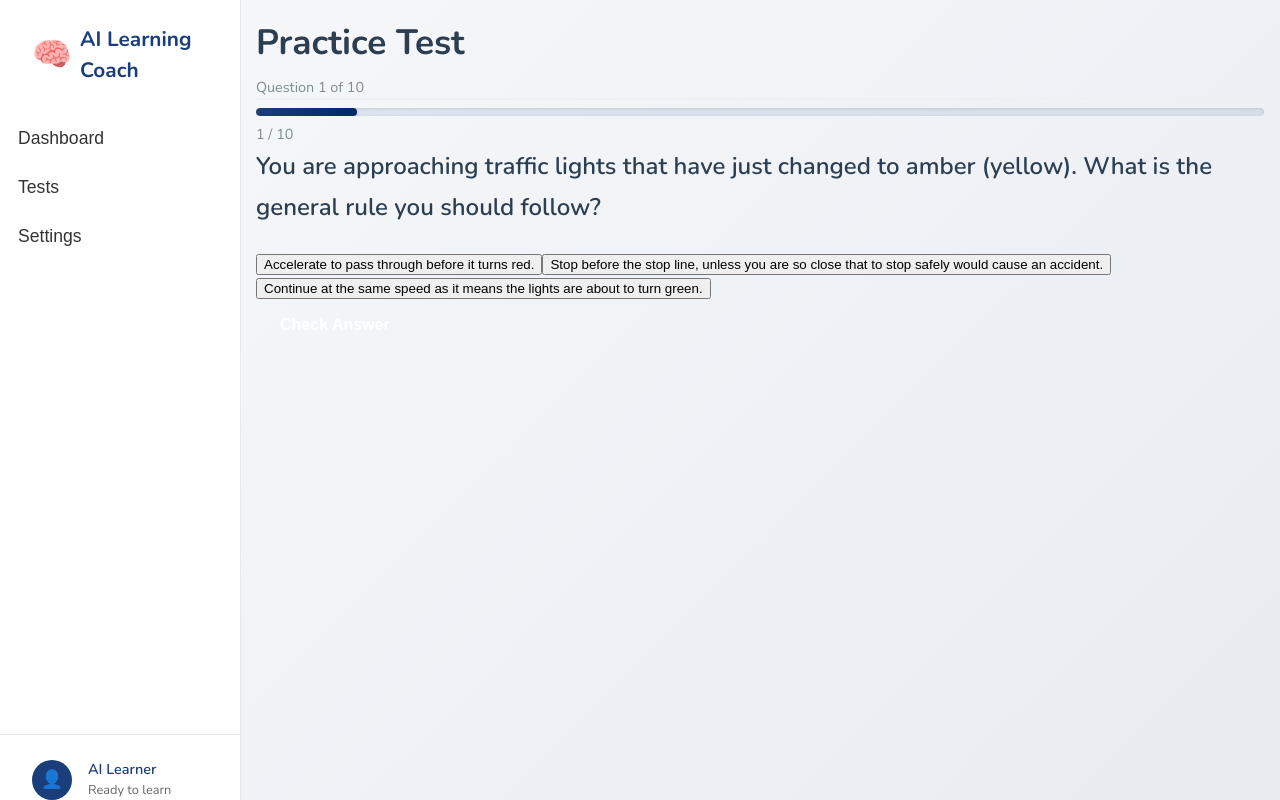
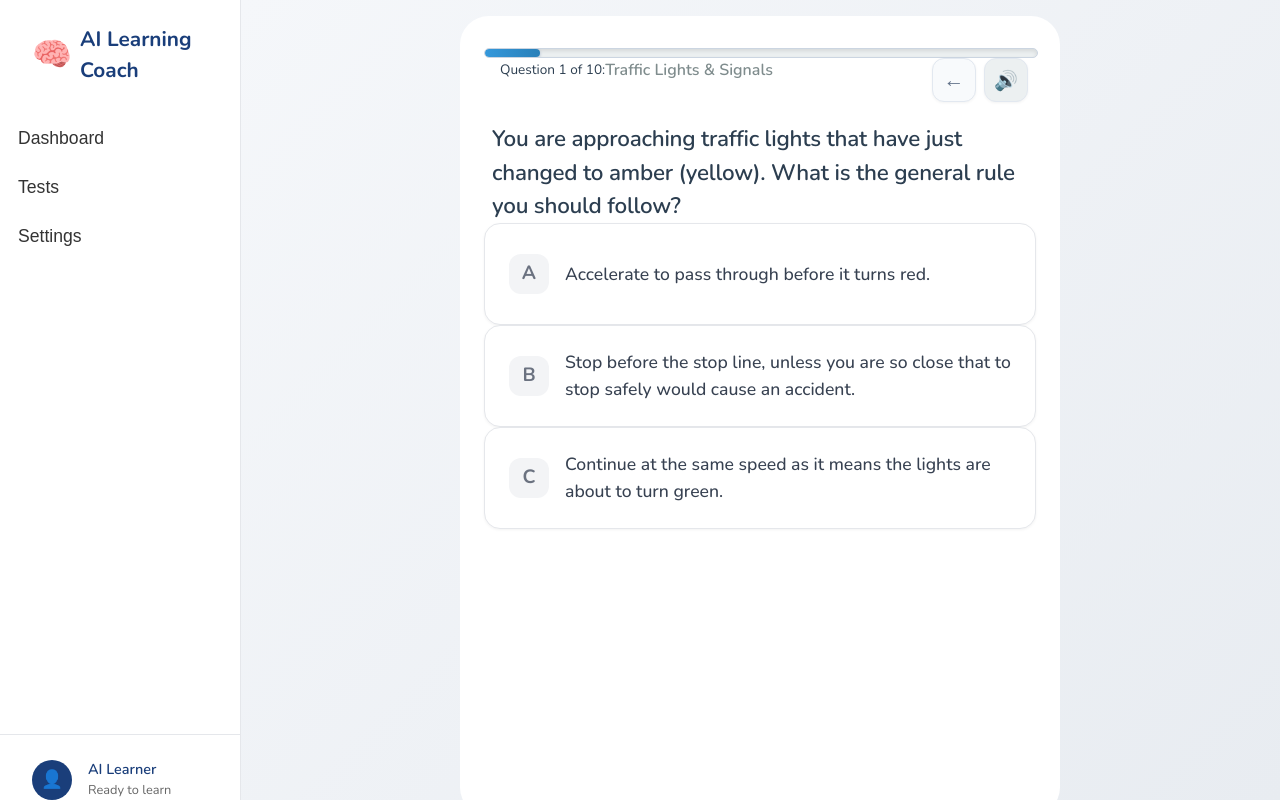
Before and after one commit to fullcircleAI/cbr-ai-coach, a React (Create React App) app: page /practice/1 in a window 1280 px wide. Built offline with nearby package versions, Linux system fonts and the light colour scheme.

Commit message:
Simplify test buttons to show only name and time, add complete PracticeTest functionality matching old app exactly

```diff
--- a/src/components/PracticeTest.tsx
+++ b/src/components/PracticeTest.tsx
@@ -19,12 +19,14 @@ export const PracticeTest: React.FC = () => {
   const { testId } = useParams<{ testId: string }>();
   const navigate = useNavigate();
   const [questions, setQuestions] = useState<Question[]>([]);
-  const [currentQuestion, setCurrentQuestion] = useState(0);
+  const [currentQuestionIndex, setCurrentQuestionIndex] = useState(0);
   const [selectedAnswer, setSelectedAnswer] = useState<string | null>(null);
-  const [showResult, setShowResult] = useState(false);
+  const [isAnswered, setIsAnswered] = useState(false);
+  const [showExplanation, setShowExplanation] = useState(false);
   const [score, setScore] = useState(0);
   const [startTime, setStartTime] = useState<number>(Date.now());
   const [testComplete, setTestComplete] = useState(false);
+  const [isMuted, setIsMuted] = useState(false);
 
   useEffect(() => {
     const loadQuestions = () => {
@@ -102,37 +104,31 @@ export const PracticeTest: React.FC = () => {
     loadQuestions();
   }, [testId]);
 
-  const handleAnswerSelect = (answerId: string) => {
-    if (!showResult) {
+  const handleAnswer = (answerId: string) => {
+    if (!isAnswered) {
       setSelectedAnswer(answerId);
-    }
-  };
+      setIsAnswered(true);
+      setShowExplanation(true);
 
-  const handleShowResult = () => {
-    if (selectedAnswer) {
-      setShowResult(true);
-      if (selectedAnswer === questions[currentQuestion].correctAnswerId) {
+      if (answerId === questions[currentQuestionIndex].correctAnswerId) {
         setScore(score + 1);
       }
     }
   };
 
-  const handleNextQuestion = () => {
-    if (currentQuestion < questions.length - 1) {
-      setCurrentQuestion(currentQuestion + 1);
+  const nextQuestion = () => {
+    if (currentQuestionIndex < questions.length - 1) {
+      setCurrentQuestionIndex(currentQuestionIndex + 1);
       setSelectedAnswer(null);
-      setShowResult(false);
+      setIsAnswered(false);
+      setShowExplanation(false);
     } else {
       setTestComplete(true);
     }
   };
 
-  const handleRetakeTest = () => {
-    window.location.reload();
-  };
-
-  const handleBackToDashboard = () => {
-    navigate('/');
+  const toggleMute = () => {
+    setIsMuted(!isMuted);
   };
 
   const getTestName = () => {
@@ -162,12 +158,23 @@ export const PracticeTest: React.FC = () => {
     }
   };
 
+  const getMotivationWord = () => {
+    const isCorrect = selectedAnswer === questions[currentQuestionIndex]?.correctAnswerId;
+    if (isCorrect) {
+      const words = ['Excellent!', 'Perfect!', 'Great!', 'Correct!', 'Well done!'];
+      return words[Math.floor(Math.random() * words.length)];
+    } else {
+      const words = ['Try again', 'Not quite', 'Incorrect', 'Wrong answer', 'Keep trying'];
+      return words[Math.floor(Math.random() * words.length)];
+    }
+  };
+
   if (questions.length === 0) {
     return (
       <div className="main-layout">
         <Navigation />
         <main className="main-content">
-          <div className="practice-test-container">
+          <div className="practice-test">
             <div style={{ textAlign: 'center', padding: '2rem' }}>
               <div>Loading questions...</div>
             </div>
@@ -186,7 +193,7 @@ export const PracticeTest: React.FC = () => {
       <div className="main-layout">
         <Navigation />
         <main className="main-content">
-          <div className="practice-test-container">
+          <div className="practice-test">
             <div className="test-result">
               <div className="result-header">
                 <h1>🎉 Test Complete!</h1>
@@ -218,10 +225,10 @@ export const PracticeTest: React.FC = () => {
               </div>
 
               <div className="result-actions">
-                <button className="action-button primary" onClick={handleRetakeTest}>
+                <button className="practice-nav-btn primary" onClick={() => window.location.reload()}>
                   🔄 Retake Test
                 </button>
-                <button className="action-button" onClick={handleBackToDashboard}>
+                <button className="practice-nav-btn" onClick={() => navigate('/')}>
                   🏠 Back to Dashboard
                 </button>
               </div>
@@ -232,93 +239,111 @@ export const PracticeTest: React.FC = () => {
     );
   }
 
-  const currentQ = questions[currentQuestion];
-  const progress = ((currentQuestion + 1) / questions.length) * 100;
+  const currentQuestion = questions[currentQuestionIndex];
+  const progress = ((currentQuestionIndex + 1) / questions.length) * 100;
+  const isCorrect = selectedAnswer === currentQuestion.correctAnswerId;
+  const motivationWord = getMotivationWord();
 
   return (
     <div className="main-layout">
       <Navigation />
       <main className="main-content">
-        <div className="practice-test-container">
-          <div className="test-header">
-            <div className="test-info">
-              <h2>{getTestName()}</h2>
-              <div className="test-progress">
-                Question {currentQuestion + 1} of {questions.length}
+        <div className="practice-test">
+          <div className="practice-progress-bar">
+            <div className="practice-progress-fill" style={{ width: `${progress}%` }} />
           </div>
+
+          <div className="practice-header-row">
+            <div className="practice-subject-row">
+              <span className="practice-question-number">
+                Question {currentQuestionIndex + 1} of {questions.length}:
+              </span>
+              <span className="practice-question-subject">{currentQuestion.subject}</span>
+            </div>
+            <div className="practice-header-controls">
+              <button
+                className="practice-exit-btn"
+                onClick={() => navigate('/')}
+                aria-label="Back to Dashboard"
+                title="Back to Dashboard"
+              >
+                ←
+              </button>
+              <button className={`practice-mute-btn${isMuted ? ' muted' : ''}`} onClick={toggleMute} aria-label={isMuted ? 'Unmute' : 'Mute'}>
+                {isMuted ? '🔇' : '🔊'}
+              </button>
             </div>
           </div>
 
-          <div className="test-progress">
-            <div className="progress-bar-bg">
-              <div
-                className="progress-bar-fill"
-                style={{ width: `${progress}%` }}
-              ></div>
-            </div>
-            <div className="progress-text">
-              {currentQuestion + 1} / {questions.length}
-            </div>
+          <div className="practice-question-text">
+            {currentQuestion.text}
           </div>
 
-          <div className="question-container">
-            <div className="question-card">
-              <div className="question-text">
-                {currentQ.text}
-              </div>
-
-              {currentQ.imageUrl && (
-                <div className="question-image">
-                  <img
-                    src={currentQ.imageUrl}
-                    alt={currentQ.imageHint || 'Question image'}
-                  />
+          {currentQuestion.imageUrl && (
+            <div className="practice-question-image">
+              <img src={currentQuestion.imageUrl} alt="question visual" style={{ maxHeight: '220px', width: 'auto', objectFit: 'contain' }} />
             </div>
           )}
 
-              <div className="answer-options">
-                {currentQ.options.map((option) => (
-                  <button
-                    key={option.id}
-                    className={`answer-option ${selectedAnswer === option.id ? 'selected' : ''}`}
-                    onClick={() => handleAnswerSelect(option.id)}
-                  >
-                    {option.text}
-                  </button>
+          <div className="practice-options-list">
+            {currentQuestion.options.map((option, idx) => (
+              <label key={option.id} className={`practice-option-label${selectedAnswer === option.id ? ' selected' : ''}${isAnswered && currentQuestion.correctAnswerId === option.id ? ' correct' : ''}${isAnswered && selectedAnswer === option.id && selectedAnswer !== currentQuestion.correctAnswerId ? ' incorrect' : ''}`}>
+                <input
+                  type="radio"
+                  name="practice-option"
+                  value={option.id}
+                  checked={selectedAnswer === option.id}
+                  onChange={() => handleAnswer(option.id)}
+                  disabled={isAnswered}
+                />
+                <span className="practice-option-letter">{String.fromCharCode(65 + idx)}</span>
+                <span className="practice-option-text">{option.text}</span>
+              </label>
             ))}
           </div>
 
-              {showResult && (
-                <div className="answer-explanation">
-                  <div className={`explanation-header ${selectedAnswer === currentQ.correctAnswerId ? 'correct' : 'incorrect'}`}>
-                    {selectedAnswer === currentQ.correctAnswerId ? '✅ Correct!' : '❌ Incorrect'}
+          {showExplanation && (
+            <div className="practice-explanation-section">
+              <div style={{ position: 'relative', display: 'flex', alignItems: 'center', justifyContent: 'center' }}>
+                {isAnswered && (
+                  <span style={{
+                    position: 'absolute',
+                    left: 0,
+                    color: isCorrect ? '#059669' : '#dc2626',
+                    background: isCorrect ? 'linear-gradient(135deg, #d1fae5 0%, #a7f3d0 100%)' : 'linear-gradient(135deg, #fee2e2 0%, #fecaca 100%)',
+                    fontSize: '0.85rem',
+                    fontWeight: 600,
+                    marginRight: '0.7rem',
+                    minWidth: 0,
+                    whiteSpace: 'nowrap',
+                    borderRadius: '8px',
+                    padding: '0.25em 0.6em',
+                    display: 'inline-block',
+                    boxShadow: isCorrect ? '0 1px 4px rgba(5, 150, 105, 0.2)' : '0 1px 4px rgba(220, 38, 38, 0.2)',
+                    border: isCorrect ? '1px solid #a7f3d0' : '1px solid #fecaca',
+                    textTransform: 'uppercase',
+                    letterSpacing: '0.3px',
+                  }}>
+                    {motivationWord}
+                  </span>
+                )}
+                <div className="practice-explanation-label" style={{ fontSize: '1rem', margin: '0 auto' }}>Explanation</div>
               </div>
-                  <div className="explanation-text">
-                    {currentQ.explanation}
-                  </div>
+              <div className="practice-explanation-text" style={{ fontSize: '0.95rem' }}>{currentQuestion.explanation}</div>
             </div>
           )}
 
-              <div className="question-actions">
-                {!showResult ? (
+          {/* Always show Next button after answering */}
+          {isAnswered && (
+            <div style={{ display: 'flex', justifyContent: 'center', marginTop: '0' }}>
               <button
-                    className="action-button"
-                    onClick={handleShowResult}
-                    disabled={!selectedAnswer}
+                className="practice-nav-btn"
+                onClick={nextQuestion}
               >
-                    Check Answer
+                {currentQuestionIndex < questions.length - 1 ? 'Next' : 'Finish'}
               </button>
-                ) : (
-                  <button
-                    className="action-button"
-                    onClick={handleNextQuestion}
-                  >
-                    {currentQuestion < questions.length - 1 ? 'Next Question' : 'Finish Test'}
-                  </button>
+            </div>
           )}
-              </div>
-            </div>
-          </div>
         </div>
       </main>
     </div>
--- a/src/components/TestsPage.css
+++ b/src/components/TestsPage.css
@@ -138,18 +138,13 @@ body .tests-page,
   cursor: pointer;
   transition: all 0.3s ease;
   border: 1px solid #e5e7eb;
+  text-align: center;
 }
 
 .test-card:hover {
   transform: translateY(-4px);
   box-shadow: 0 8px 25px rgba(0, 0, 0, 0.15);
   border-color: var(--primary-color);
-}
-
-.test-icon {
-  font-size: 2.5rem;
-  margin-bottom: 1rem;
-  text-align: center;
 }
 
 .test-content {
@@ -163,40 +158,10 @@ body .tests-page,
   color: var(--text-primary);
 }
 
-.test-description {
+.test-time {
   font-size: 0.9rem;
   color: var(--text-secondary);
-  margin: 0 0 1rem 0;
-  line-height: 1.4;
-}
-
-.test-meta {
-  display: flex;
-  justify-content: space-between;
-  align-items: center;
-  margin-bottom: 0.5rem;
-}
-
-.question-count {
-  font-size: 0.8rem;
-  color: var(--text-secondary);
   font-weight: 500;
-}
-
-.difficulty-badge {
-  padding: 0.25rem 0.5rem;
-  border-radius: 12px;
-  color: white;
-  font-size: 0.7rem;
-  font-weight: 600;
-  text-transform: uppercase;
-}
-
-.test-category {
-  font-size: 0.8rem;
-  color: var(--primary-color);
-  font-weight: 500;
-  text-align: center;
 }
 
 .no-tests {
--- a/src/components/TestsPage.tsx
+++ b/src/components/TestsPage.tsx
@@ -208,14 +208,6 @@ export const TestsPage: React.FC = () => {
     }
   ];
 
-  const getDifficultyColor = (difficulty: string) => {
-    switch (difficulty) {
-      case 'easy': return '#10b981';
-      case 'medium': return '#f59e0b';
-      case 'hard': return '#ef4444';
-      default: return '#6b7280';
-    }
-  };
 
   const handleTestClick = (testId: string) => {
     navigate(`/practice/${testId}`);
@@ -243,20 +235,13 @@ export const TestsPage: React.FC = () => {
                   className="test-card"
                   onClick={() => handleTestClick(test.id)}
                 >
-                  <div className="test-icon">{test.icon}</div>
                   <div className="test-content">
                     <h3 className="test-name">{test.name}</h3>
-                    <p className="test-description">{test.description}</p>
-                    <div className="test-meta">
-                      <span className="question-count">{test.questionCount} questions</span>
-                      <span
-                        className="difficulty-badge"
-                        style={{ backgroundColor: getDifficultyColor(test.difficulty) }}
-                      >
-                        {test.difficulty}
-                      </span>
+                    <div className="test-time">
+                      {test.questionCount <= 15 ? '10 min' :
+                       test.questionCount <= 25 ? '15 min' :
+                       test.questionCount <= 35 ? '20 min' : '25 min'}
                     </div>
-                    <div className="test-category">{test.category}</div>
                   </div>
                 </div>
               ))}
```
Lines whose indentation alone changed are shown as unchanged.
